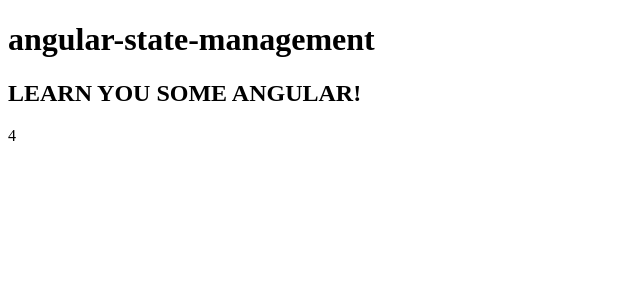
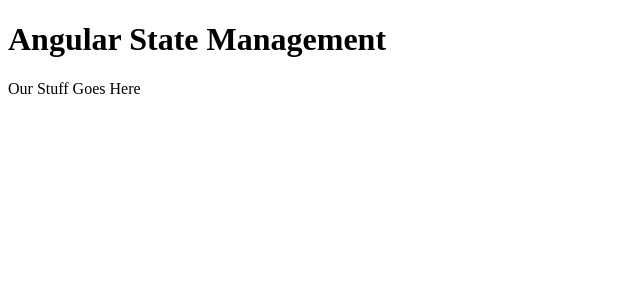
Before and after one commit to hypertheory-angular/angular-state-management-oct-2022, an Angular app: page / in a window 1280 px wide. Shown: the top 300 px of the page, without its empty margins (0-640 px from the left). Built offline with nearby package versions, Linux system fonts and the light colour scheme.

Commit message:
have a couple of components

```diff
--- a/src/app/app.component.html
+++ b/src/app/app.component.html
@@ -1,4 +1,6 @@
-<h1>{{title}}</h1>
-<h2>{{ subTitle.toUpperCase() }}</h2>
+<app-masthead></app-masthead>
 
-<p>{{ 2 + 2}}</p>
+
+<main>
+    <p>Our Stuff Goes Here</p>
+</main>
--- a/src/app/app.module.ts
+++ b/src/app/app.module.ts
@@ -3,16 +3,20 @@
 
 import { AppRoutingModule } from './app-routing.module';
 import { AppComponent } from './app.component';
+import { MastheadComponent } from './components/masthead/masthead.component';
+
+
+
 
 @NgModule({
-  declarations: [
-    AppComponent
+  declarations: [ // components
+    AppComponent, MastheadComponent
   ],
-  imports: [
+  imports: [ // use these other modules
     BrowserModule,
     AppRoutingModule
   ],
   providers: [],
-  bootstrap: [AppComponent]
+  bootstrap: [AppComponent] // root level module has this.
 })
 export class AppModule { }
--- /dev/null
+++ b/src/app/components/masthead/masthead.component.html
@@ -0,0 +1,3 @@
+<header>
+    <h1>Angular State Management</h1>
+</header>
--- /dev/null
+++ b/src/app/components/masthead/masthead.component.ts
@@ -0,0 +1,15 @@
+import { Component, OnInit } from '@angular/core';
+
+@Component({
+  selector: 'app-masthead',
+  templateUrl: './masthead.component.html',
+  styleUrls: ['./masthead.component.css']
+})
+export class MastheadComponent implements OnInit {
+
+  constructor() { }
+
+  ngOnInit(): void {
+  }
+
+}
--- a/src/index.html
+++ b/src/index.html
@@ -8,7 +8,7 @@
   <link rel="icon" type="image/x-icon" href="favicon.ico">
 </head>
 <body>
+  <app-root></app-root>
 
-  <app-root></app-root>
 </body>
 </html>
```
Also changed, not shown: class-notes/angular-architecture.excalidraw.svg, src/app/components/masthead/masthead.component.css (added), 1 other file (tests, documents, lock files or other folders).
